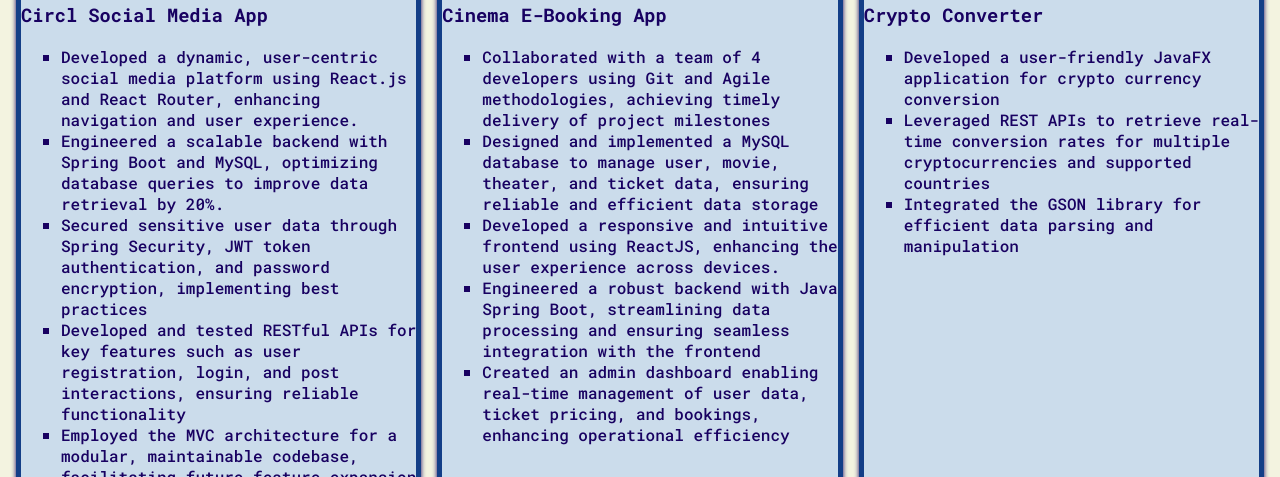
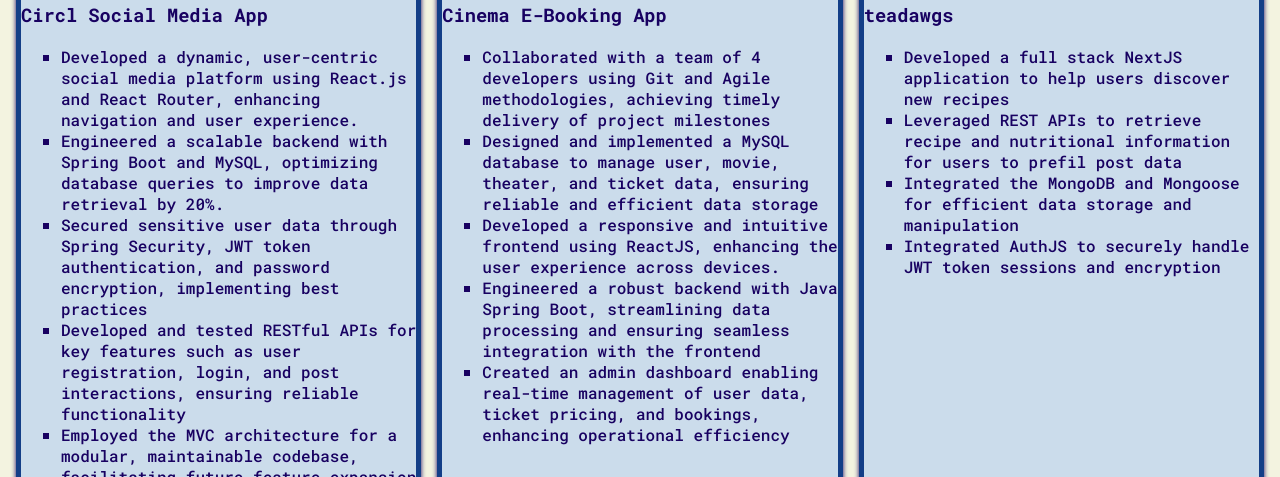
Before and after one commit to Firedynex/turjoypaul.github.io, a plain HTML site: page index.html in a window 1280 px wide. Shown: the part 1443-1920 px from the top of the page. Drawn offline with Linux system fonts and the light colour scheme.

```diff
--- a/index.html
+++ b/index.html
@@ -18,7 +18,7 @@
     <section class="splash">
         <h1>Turjoy Paul</h1>
         <img src="images/Turjoy_Paul_Headshot.jpg" alt="Turjoy Paul Headshot" height="150" width="100">
-        <p class="tagline">I'm a 3rd year Computer Science student at the University of Georgia who has strong software engineering and data analytics skills. I am very interested in Artificial Intelligence, Statistics, and Software Engineering. I have experience in these areas and I hope that I can apply these skills in my career in the future.</p>
+        <p class="tagline">I'm a Computer Science student at the University of Georgia who has strong software engineering and data analytics skills. I am very interested in Artificial Intelligence, Statistics, and Software Engineering. I have experience in these areas and I hope that I can apply these skills in my career in the future.</p>
     </section>
     <hr />
     <section>
@@ -82,11 +82,12 @@
             </div>
             <div class="card">
                 <img src="images/cryptocurrency-main.jpg" alt="Bitcoin picture">
-                <h3>Crypto Converter</h3>
+                <h3>teadawgs</h3>
                 <ul>
-                    <li>Developed a user-friendly JavaFX application for crypto currency conversion</li>
-                    <li>Leveraged REST APIs to retrieve real-time conversion rates for multiple cryptocurrencies and supported countries</li>
-                    <li>Integrated the GSON library for efficient data parsing and manipulation</li>
+                    <li>Developed a full stack NextJS application to help users discover new recipes</li>
+                    <li>Leveraged REST APIs to retrieve recipe and nutritional information for users to prefil post data</li>
+                    <li>Integrated the MongoDB and Mongoose for efficient data storage and manipulation</li>
+                    <li>Integrated AuthJS to securely handle JWT token sessions and encryption</li>
                 </ul>
             </div>
         </div>
```
Also changed, not shown: contact.html (+2 -2 lines).
